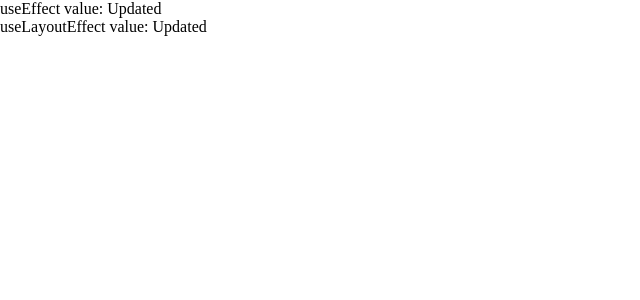
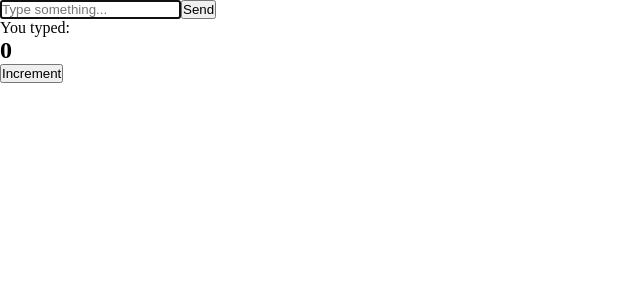
Before and after one commit to muhriddin20056525/react-hooks-tutorial, a React (Vite) app: page / in a window 1280 px wide. Shown: the top 300 px of the page, without its empty margins (0-640 px from the left). Built offline with nearby package versions, Linux system fonts and the light colour scheme.

Commit message:
4-dars useRef

```diff
--- a/src/App.jsx
+++ b/src/App.jsx
@@ -1,5 +1,6 @@
 import { useState } from "react";
 import UseLayoutEffectHook from "./components/useLayoutEffect/UseLayoutEffectHook";
+import UseRefHook from "./components/useRef/UseRefHook";
 
 function App() {
   const [toggle, setToggle] = useState(true);
@@ -13,7 +14,10 @@ function App() {
       <DataFetcher /> */}
 
       {/* ============================== useLayoutEffect ============================== */}
-      <UseLayoutEffectHook />
+      {/* <UseLayoutEffectHook /> */}
+
+      {/* ============================== useRef ============================== */}
+      <UseRefHook />
     </div>
   );
 }
--- /dev/null
+++ b/src/components/useRef/Counter.jsx
@@ -0,0 +1,19 @@
+import React, { useRef } from "react";
+
+function Counter() {
+  const countRef = useRef(0);
+
+  const increment = () => {
+    countRef.current += 1;
+    console.log(countRef.current);
+  };
+
+  return (
+    <div>
+      <h2>{countRef.current}</h2>
+      <button onClick={increment}>Increment</button>
+    </div>
+  );
+}
+
+export default Counter;
--- /dev/null
+++ b/src/components/useRef/UseRefHook.jsx
@@ -0,0 +1,26 @@
+import React, { useEffect, useRef } from "react";
+import Counter from "./Counter";
+
+function UseRefHook() {
+  const inputRef = useRef(null);
+
+  useEffect(() => {
+    inputRef.current && inputRef.current.focus();
+  }, []);
+
+  const handleShowValue = () => {
+    alert(inputRef.current.value);
+  };
+
+  return (
+    <div>
+      <input type="text" placeholder="Type something..." ref={inputRef} />
+      <button onClick={handleShowValue}>Send</button>
+      <p>You typed: </p>
+
+      <Counter />
+    </div>
+  );
+}
+
+export default UseRefHook;
```
Also changed, not shown: 1 other file (tests, documents, lock files or other folders).
